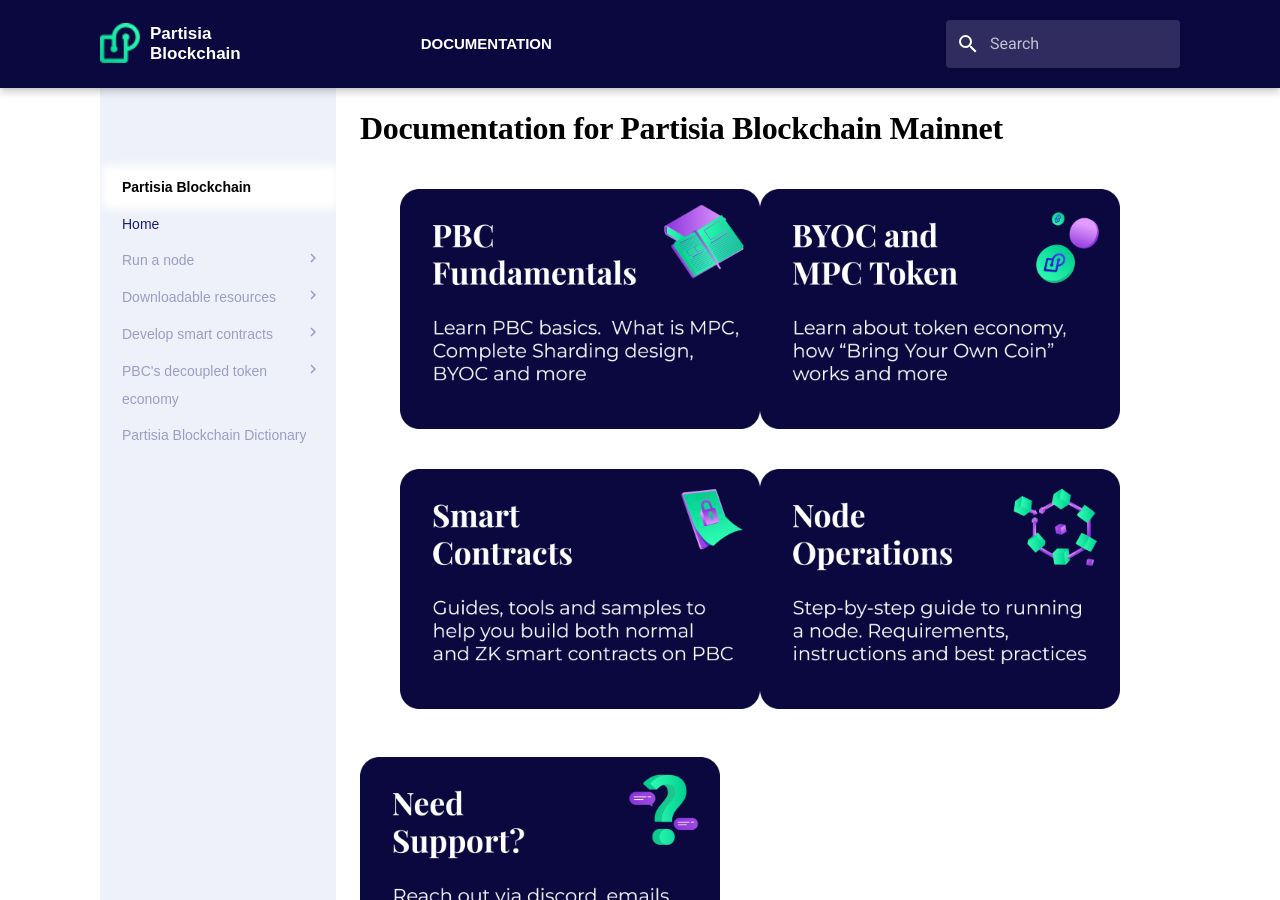
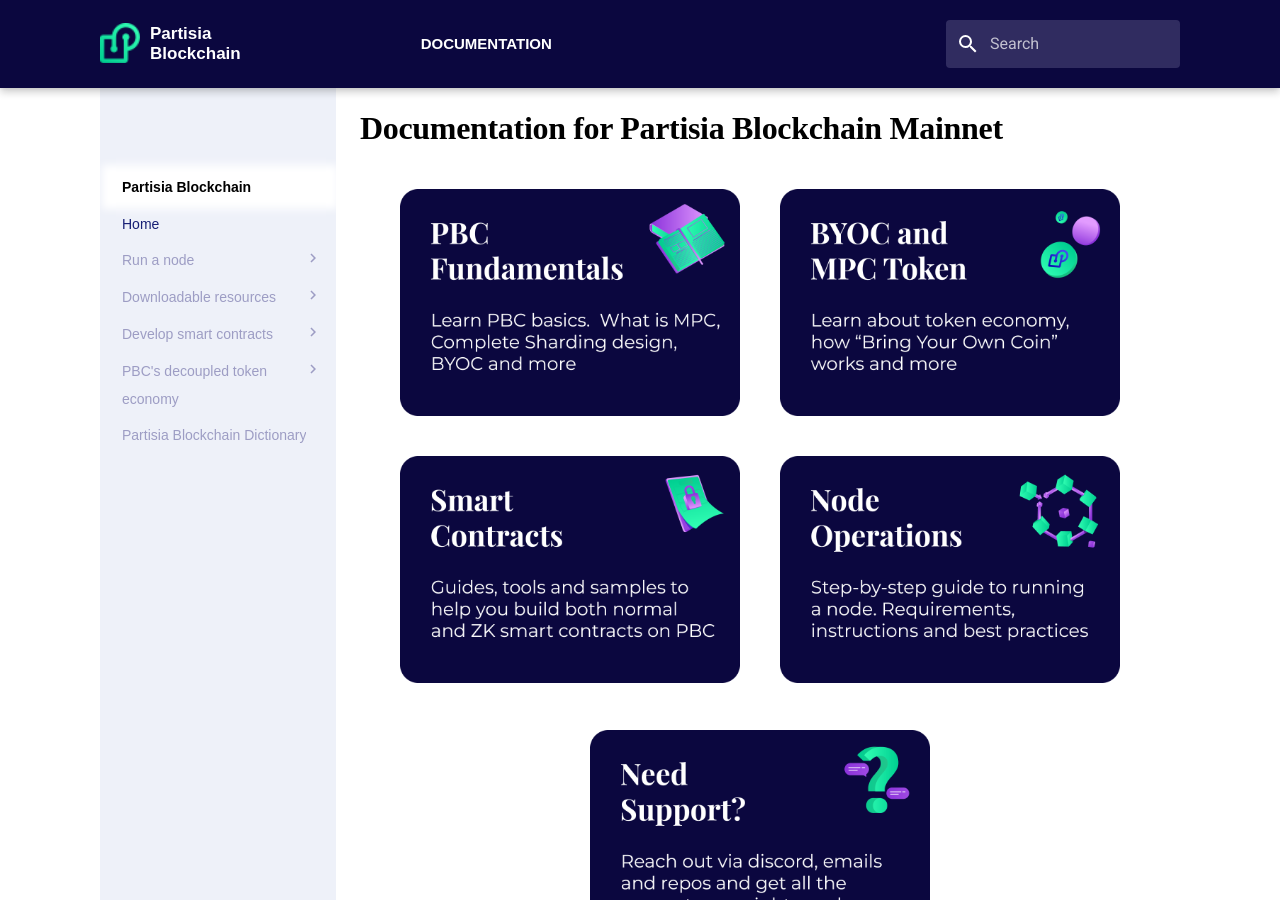
Before and after one commit to 0xSero/partisia-docs, an MkDocs documentation site: the page built from docs/index.md, in a window 1280 px wide and 900 px high. Built offline with MkDocs 1.6.1 and Material for MkDocs 9.7.7, drawn with Linux system fonts in a browser that asks for light colours; some web fonts are replaced; a script that is not in the unit is left out.

Commit message:
Centering with another method, adding margin in middle of elements.

```diff
--- a/docs/index.md
+++ b/docs/index.md
@@ -14,5 +14,5 @@
      class="front-page-pictures front-page-pictures-rigth" />
 <img src="assets/Categories/Need%20Support.png"
      alt="Need support?"
-     style=" text-align: center;"
+     style="display: block; margin: 0 auto;"
      class="front-page-pictures" />
--- a/docs/stylesheets/extra.css
+++ b/docs/stylesheets/extra.css
@@ -547,13 +547,14 @@
   right: 11rem;
 }
 .front-page-pictures {
-  width: 45%;
-  height: 45%;
+  width: 42.5%;
+  height: 42.5%;
   margin-bottom: 5%;
 }
 
 .front-page-pictures-left {
 margin-left: 5%;
+margin-right: 5%;
 float: left;
 }
 
```
